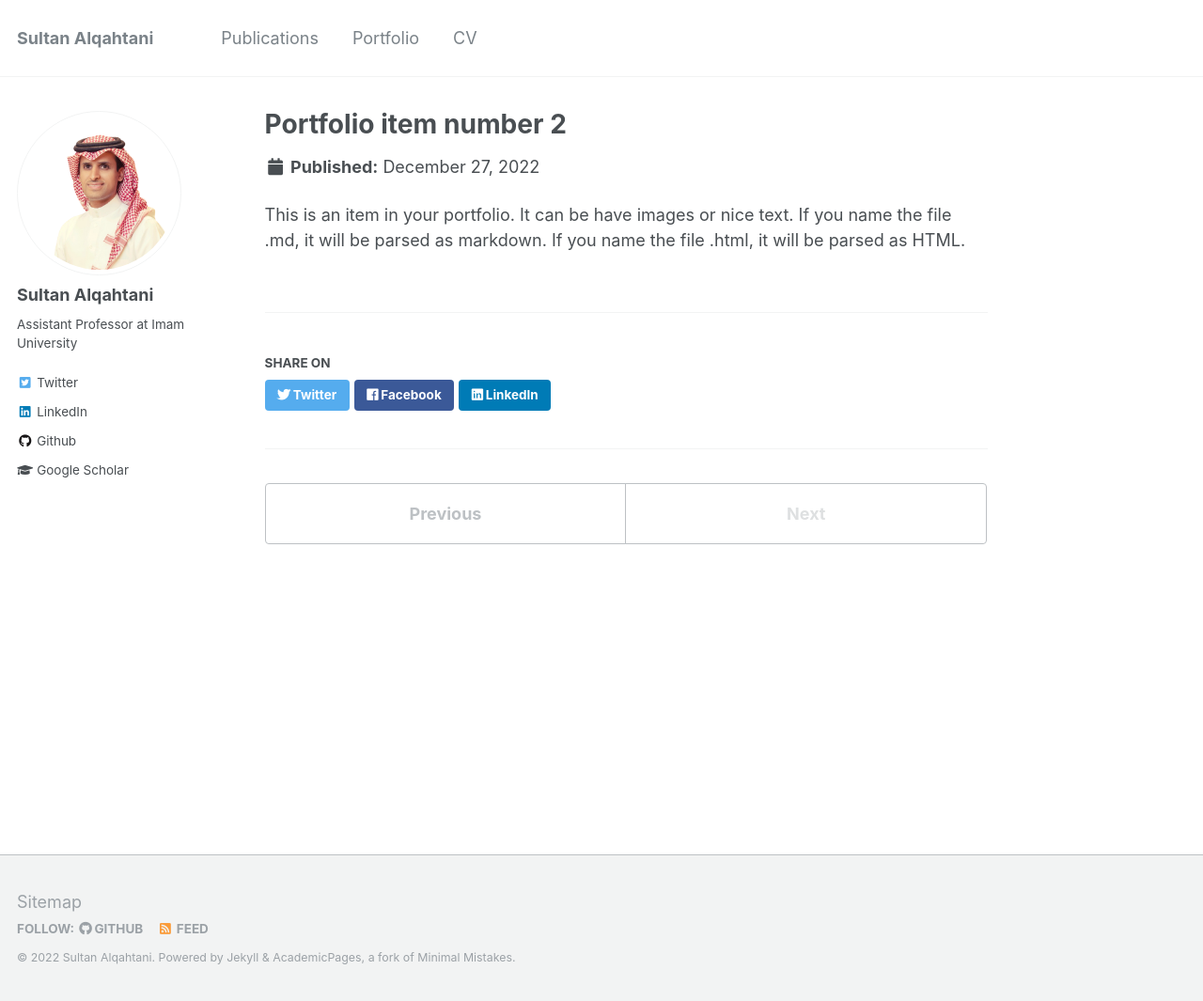
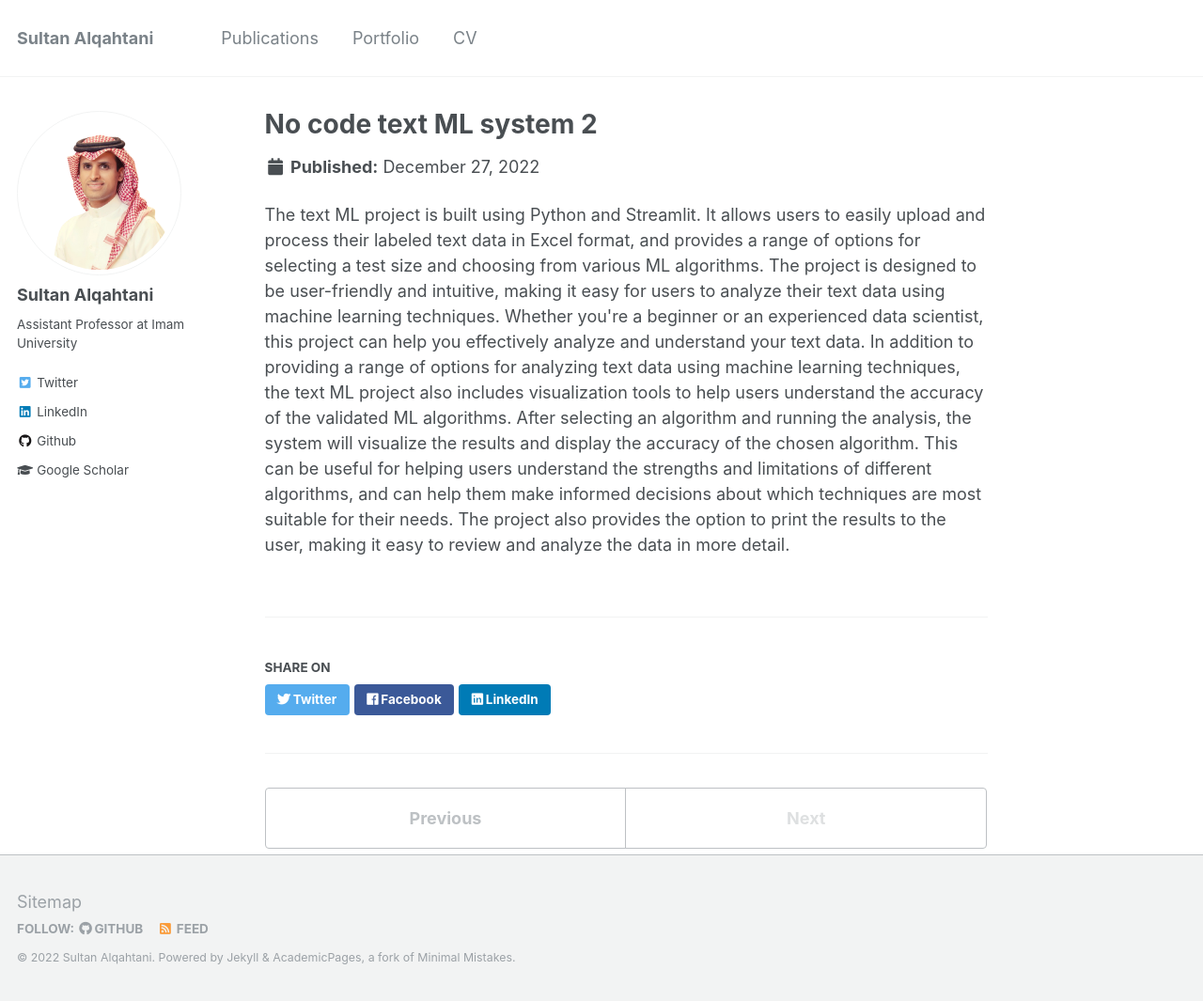
Before and after one commit to isultane/isultane.github.io, a Jekyll site: the page built from _portfolio/portfolio-2.html, in a window 1280 px wide and 1065 px high. Shown: the whole window at 94% size. Built offline with Jekyll 4.4.1, drawn with Linux system fonts in a browser that asks for light colours.

Commit message:
updated portfolio 2

```diff
--- a/_portfolio/portfolio-2.html
+++ b/_portfolio/portfolio-2.html
@@ -1,7 +1,8 @@
 ---
-title: "Portfolio item number 2"
-excerpt: "Short description of portfolio item number 2 <br/><img src='/images/500x300.png'>"
+title: "No code text ML system 2"
+excerpt: "ML text system allow beginner or an experienced data scientist to effectively analyze and understand their text data. <br/><img src='/images/500x300.png'>"
 collection: portfolio
 ---
 
-This is an item in your portfolio. It can be have images or nice text. If you name the file .md, it will be parsed as markdown. If you name the file .html, it will be parsed as HTML.
+The text ML project is built using Python and Streamlit. It allows users to easily upload and process their labeled text data in Excel format, and provides a range of options for selecting a test size and choosing from various ML algorithms. The project is designed to be user-friendly and intuitive, making it easy for users to analyze their text data using machine learning techniques. Whether you're a beginner or an experienced data scientist, this project can help you effectively analyze and understand your text data.
+In addition to providing a range of options for analyzing text data using machine learning techniques, the text ML project also includes visualization tools to help users understand the accuracy of the validated ML algorithms. After selecting an algorithm and running the analysis, the system will visualize the results and display the accuracy of the chosen algorithm. This can be useful for helping users understand the strengths and limitations of different algorithms, and can help them make informed decisions about which techniques are most suitable for their needs. The project also provides the option to print the results to the user, making it easy to review and analyze the data in more detail.
```
